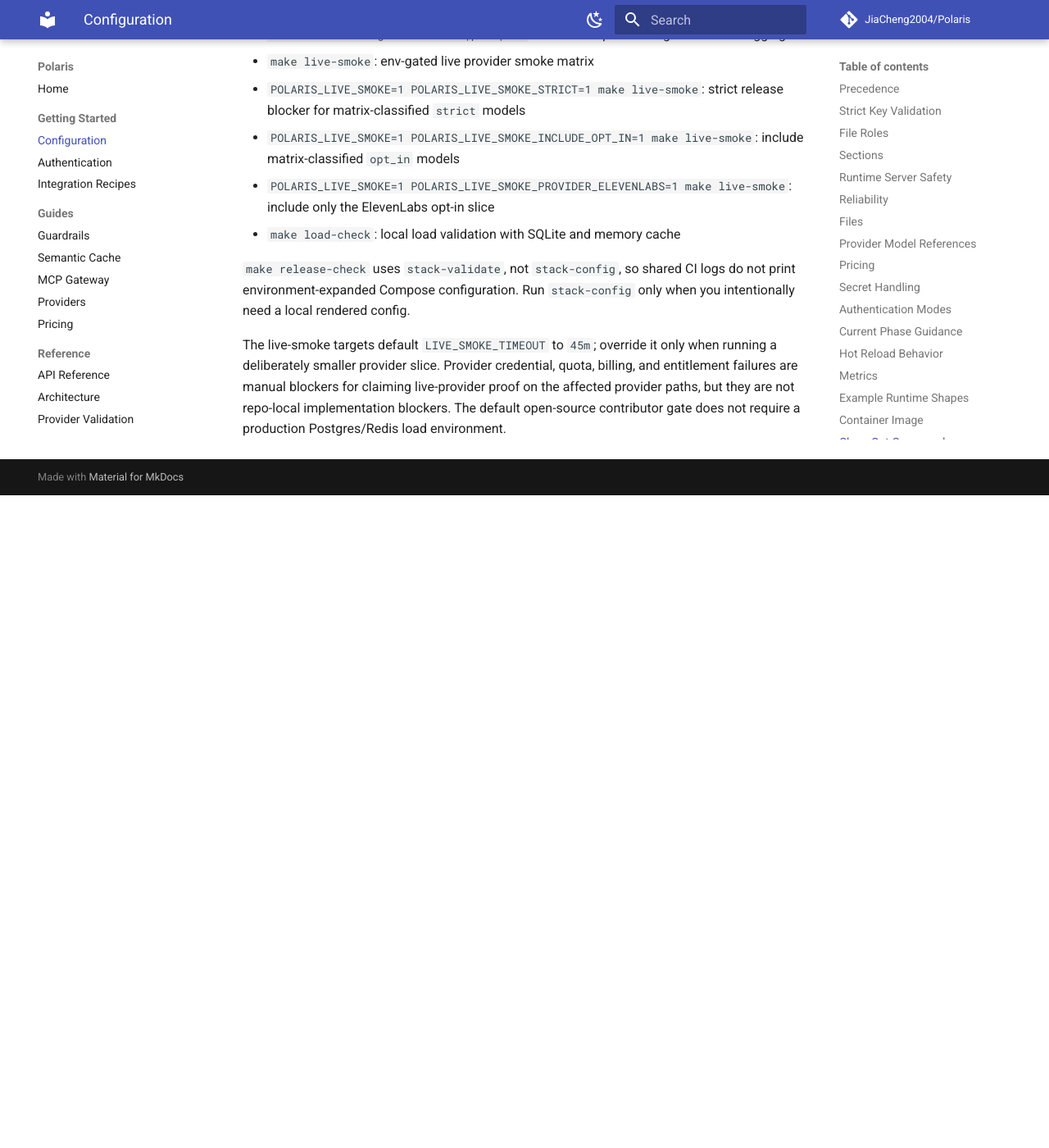
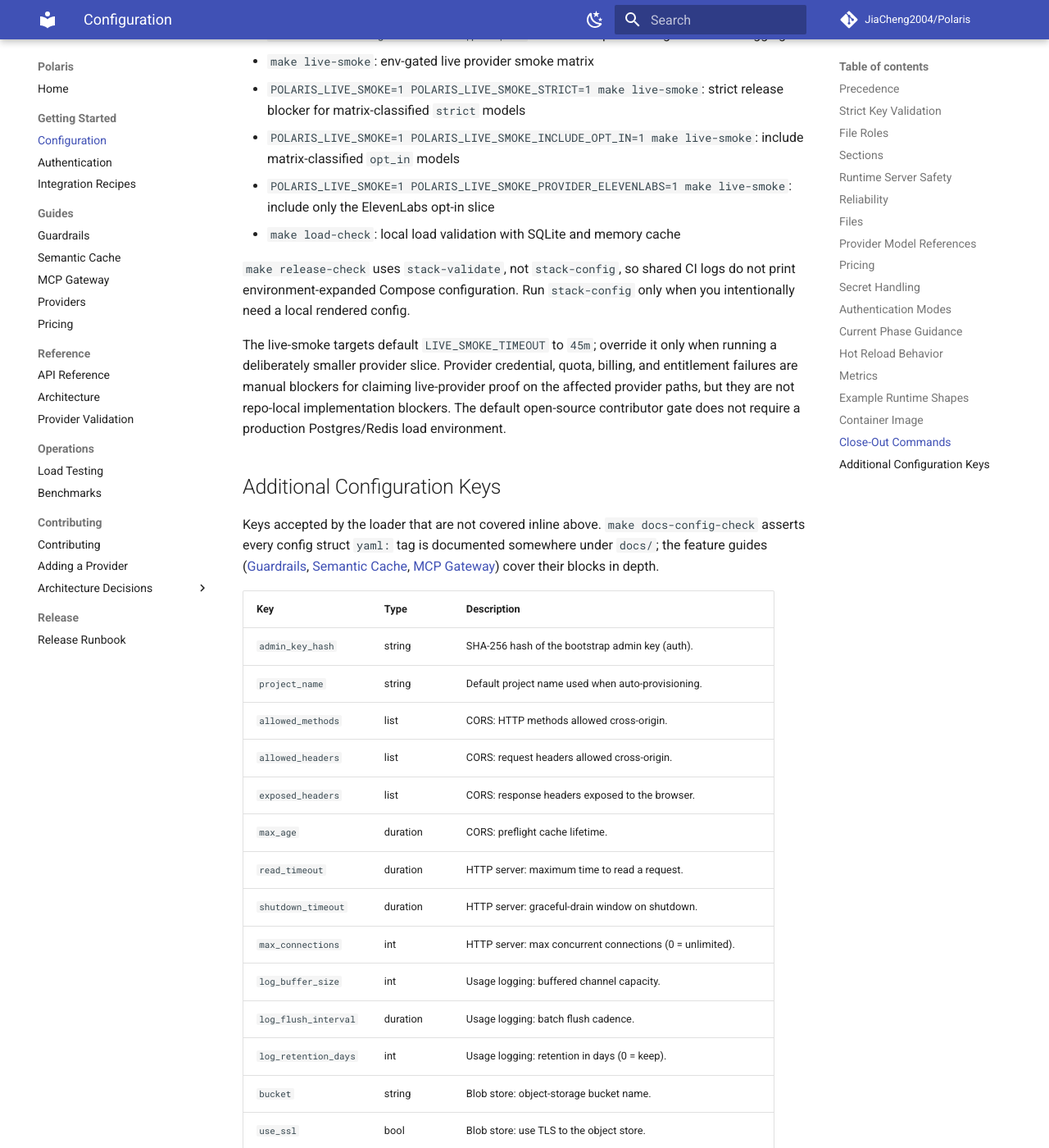
Before and after one commit to JiaCheng2004/Polaris, an MkDocs documentation site: the page built from docs/CONFIGURATION.md, in a window 1280 px wide and 1400 px high, scrolled down 21983 px. Shown: the whole window at 82% size. Built offline with MkDocs 1.6.1 and Material for MkDocs 9.7.7, drawn with Linux system fonts in a browser that asks for light colours; comment, search, counter and statistics services are not loaded; before the commit the page ends 22587 px from its top, so only the background shows below that; some of the changed text lies outside the part shown.

Commit message:
docs(config): document remaining config keys + config-completeness gate
Document the 24 previously-undocumented config keys (CORS, server timeouts,
async logging, blob store, routing hedge, file-understanding chunking) in a
reference table in CONFIGURATION.md. Add scripts/docs-config-check.sh +
make docs-config-check asserting every internal/config yaml tag is documented
under docs/ (all 205 keys pass); wire into release-check + CI. mkdocs --strict green.

```diff
--- a/docs/CONFIGURATION.md
+++ b/docs/CONFIGURATION.md
@@ -667,3 +667,34 @@
 `make release-check` uses `stack-validate`, not `stack-config`, so shared CI logs do not print environment-expanded Compose configuration. Run `stack-config` only when you intentionally need a local rendered config.
 
 The live-smoke targets default `LIVE_SMOKE_TIMEOUT` to `45m`; override it only when running a deliberately smaller provider slice. Provider credential, quota, billing, and entitlement failures are manual blockers for claiming live-provider proof on the affected provider paths, but they are not repo-local implementation blockers. The default open-source contributor gate does not require a production Postgres/Redis load environment.
+
+## Additional Configuration Keys
+
+Keys accepted by the loader that are not covered inline above. `make docs-config-check` asserts every config struct `yaml:` tag is documented somewhere under `docs/`; the feature guides ([Guardrails](GUARDRAILS.md), [Semantic Cache](SEMANTIC_CACHE.md), [MCP Gateway](MCP.md)) cover their blocks in depth.
+
+| Key | Type | Description |
+|---|---|---|
+| `admin_key_hash` | string | SHA-256 hash of the bootstrap admin key (auth). |
+| `project_name` | string | Default project name used when auto-provisioning. |
+| `allowed_methods` | list | CORS: HTTP methods allowed cross-origin. |
+| `allowed_headers` | list | CORS: request headers allowed cross-origin. |
+| `exposed_headers` | list | CORS: response headers exposed to the browser. |
+| `max_age` | duration | CORS: preflight cache lifetime. |
+| `read_timeout` | duration | HTTP server: maximum time to read a request. |
+| `shutdown_timeout` | duration | HTTP server: graceful-drain window on shutdown. |
+| `max_connections` | int | HTTP server: max concurrent connections (0 = unlimited). |
+| `log_buffer_size` | int | Usage logging: buffered channel capacity. |
+| `log_flush_interval` | duration | Usage logging: batch flush cadence. |
+| `log_retention_days` | int | Usage logging: retention in days (0 = keep). |
+| `bucket` | string | Blob store: object-storage bucket name. |
+| `use_ssl` | bool | Blob store: use TLS to the object store. |
+| `secret_access_key` | string | Blob store: S3-compatible secret (use `${ENV}`). |
+| `weights` | object | Adaptive routing: per-signal scoring weights. |
+| `hedge` | object | Routing: hedged-request configuration. |
+| `delay_ms` | int | Routing hedge: delay before firing a hedged attempt. |
+| `max_extra` | int | Routing hedge: maximum extra hedged attempts. |
+| `chunking` | object | File understanding: chunking configuration. |
+| `max_chars` | int | File-understanding chunking: maximum characters per chunk. |
+| `overlap_chars` | int | File-understanding chunking: overlap between adjacent chunks. |
+| `mime_types` | list | File understanding: eligible MIME types. |
+| `file_classes` | list | File understanding: eligible file classes. |
```
Also changed, not shown: 3 other files.
